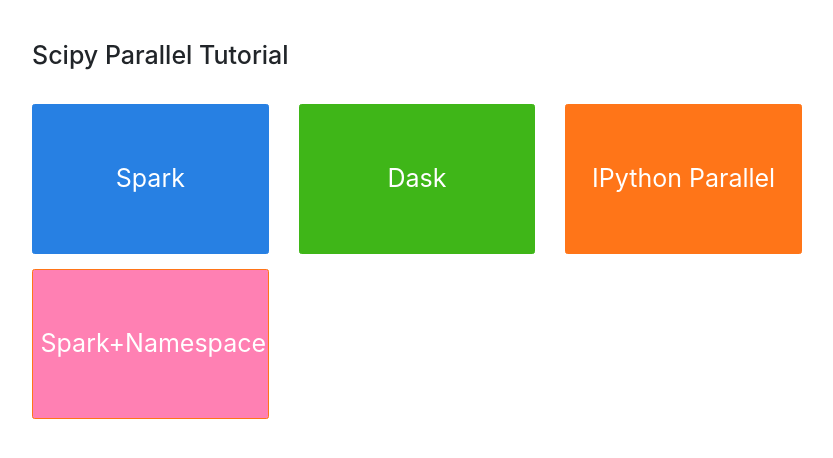
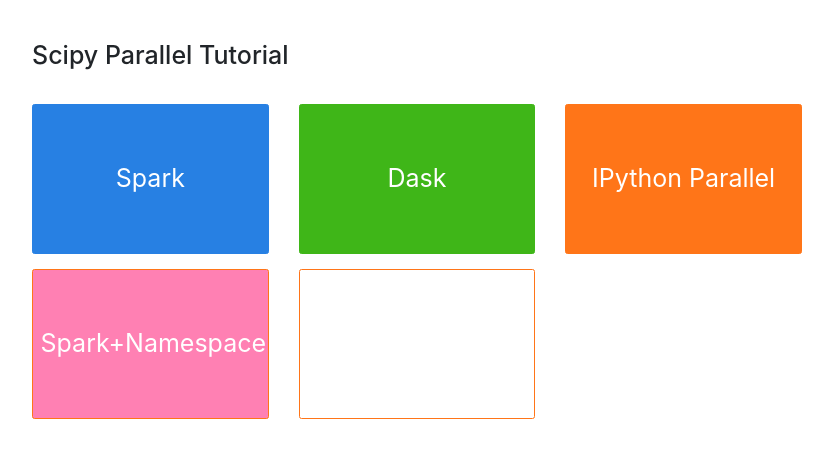
Before and after one commit to quasiben/kubernetes-pydata-parallel, a Python web app: template app/core/app/templates/index.html in a window 1280 px wide. Shown: the top 458 px of the page, without its empty margins (223-1056 px from the left). Run offline with Jinja, Linux system fonts and the light colour scheme; the template is opened without the code that fills it, so the values that code supplies are empty; some libraries are stand-ins or nearby versions.

Commit message:
UI for dask namespaces

```diff
--- a/app/core/app/main.py
+++ b/app/core/app/main.py
@@ -7,4 +7,5 @@ application = tornado.web.Application([
     (r"/newdask", DaskHandler),
     (r"/newipyparallel", IPythonParallelHandler),
     (r"/new_sparknamespace", SparkNameSpaceHandler),
+    (r"/new_dasknamespace", DaskNameSpaceHandler),
 ], debug=True)
--- a/app/core/app/templates/index.html
+++ b/app/core/app/templates/index.html
@@ -46,6 +46,12 @@
             <button type="submit" class="btn" style="width: 100%; height: 150px; background-color: #ff80b3; border-color: #ff7518; font-size: 25px; color: #FFF">Spark+Namespace</button>
          </form>
          </div>
+
+         <div class="col-md-4">
+         <form action="/new_dasknamespace" method="POST">
+            <button type="submit" class="btn" style="width: 100%; height: 150px; background-color: #ff803; border-color: #ff7518; font-size: 25px; color: #FFF">Dask+Namespace</button>
+         </form>
+         </div>
    </div>
 
 <!-- jQuery (necessary for Bootstrap's JavaScript plugins) -->
```
